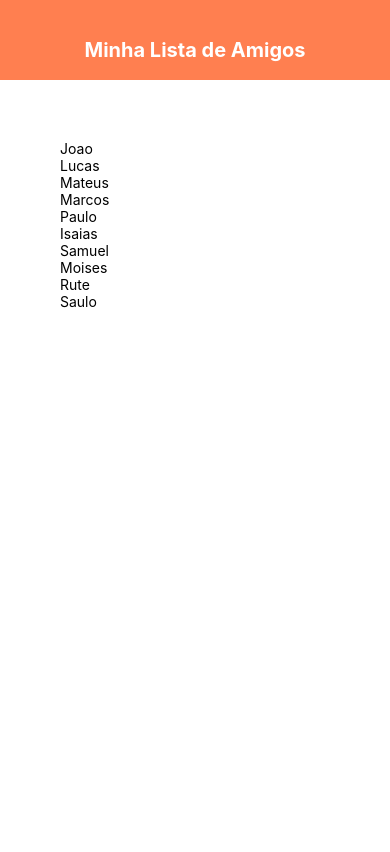
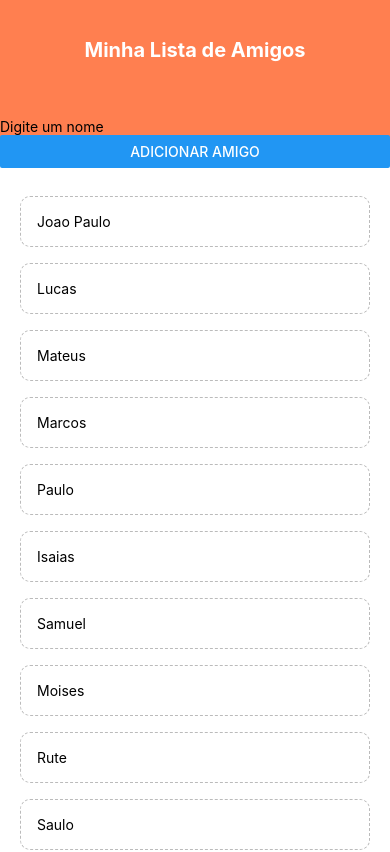
Before and after one commit to Euler-JS/my-app-react-native, a React Native app: screen / in a window 390 px wide. Shown: the top 852 px of the page. Built offline with nearby package versions, Linux system fonts and the light colour scheme.

Commit message:
adicionar na lista e fazetr update

```diff
--- a/App.js
+++ b/App.js
@@ -2,10 +2,12 @@ import { StatusBar } from 'expo-status-bar';
 import { StyleSheet, View, FlatList, Text} from 'react-native';
 import { useState } from 'react';
 import Header from './components/header';
+import TodoItem from './components/todoitem';
+import AddTodo from './components/addTodo';
 
 export default function App() {
   const [todos, setTodos] = useState([
-    {nome:"Joao",id:1},
+    {nome:"Joao Paulo",id:1},
     {nome:"Lucas",id:3},
     {nome:"Mateus",id:2},
     {nome:"Marcos",id:5},
@@ -15,7 +17,29 @@ export default function App() {
     {nome:"Moises",id:8},
     {nome:"Rute",id:9},
     {nome:"Saulo",id:10},
+    {nome:"Samuel",id:17},
+    {nome:"Moises",id:18},
+    {nome:"Rute",id:19},
+    {nome:"Saulo",id:110},
   ])
+
+  const desativarAmigo = (id) =>
+  {
+    setTodos((listaAntiga) =>{
+      return listaAntiga.filter(amigos => amigos.id != id)
+    })
+  }
+
+  const addAmigo = (amigo) =>
+  {
+    setTodos((listaAntiga)=>{
+      return [
+        {nome: amigo, id: Math.random().toString()},
+        ... listaAntiga
+      ]
+    })
+  }
+
 
   return (
     <View style={styles.container}>
@@ -23,11 +47,12 @@ export default function App() {
         <Header />
         <View style={styles.content}>
           {/* todo form */}
+          <AddTodo addAmigo={addAmigo}/>
           <View style={styles.list}>
             <FlatList
               data={todos}
               renderItem = { ({ item }) =>(
-                <Text>{item.nome}</Text>
+                <TodoItem item={item} desativarAmigo={desativarAmigo}/>
               )}
             />
           </View>
@@ -43,7 +68,7 @@ const styles = StyleSheet.create({
   },
   content:
   {
-    padding: 40,
+    // padding: 40,
   },
   list: {
     margin: 20,
--- /dev/null
+++ b/components/addTodo.js
@@ -0,0 +1,41 @@
+import { useState } from 'react';
+import { StyleSheet, View, TextInput, Button} from 'react-native';
+
+ export default function AddTodo({addAmigo})
+ {
+    const [text, setText] = useState('')
+
+    const changeHandler = (val) =>
+    {
+        setText(val);
+    }
+
+    return(
+        <View style={styles.header}>
+            <TextInput
+            placeholder='Digite um nome'
+            onChangeText={changeHandler}
+            />
+
+           <Button
+            title='Adicionar Amigo'
+            onPress={()=> addAmigo(text)}
+            />
+        </View>
+    )
+ }
+
+ const styles = StyleSheet.create({
+    header:{
+        height:80,
+        paddingTop:38,
+        backgroundColor: 'coral'
+    },
+    title:
+    {
+        textAlign: 'center',
+        color: '#FFF',
+        fontSize: 20,
+        fontWeight: 'bold',
+    }
+})
--- /dev/null
+++ b/components/todoitem.js
@@ -0,0 +1,21 @@
+import { StyleSheet, View, TouchableOpacity, Text} from 'react-native';
+export default function TodoItem({ item, desativarAmigo })
+{
+
+   return(
+        <TouchableOpacity onPress={()=> desativarAmigo(item.id)}>
+            <Text style={styles.item}>{item.nome}</Text>
+        </TouchableOpacity>
+   )
+}
+
+const styles = StyleSheet.create({
+    item:{
+      padding:16,
+      marginTop: 16,
+      borderColor: '#bbb',
+      borderWidth: 1,
+      borderStyle: 'dashed',
+      borderRadius: 10
+    },
+})
```
